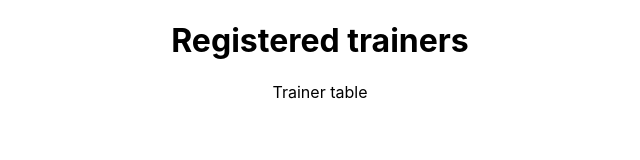
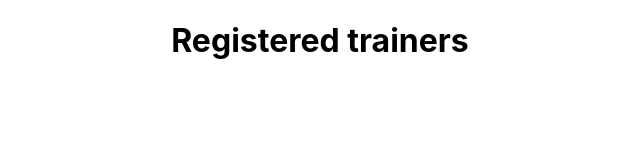
Before and after one commit to Kimono90/pkmn-league-manager, a React (Create React App) app: page / in a window 1280 px wide. Shown: the top 160 px of the page, without its empty margins (320-960 px from the left). Built offline with nearby package versions, Linux system fonts and the light colour scheme.

Commit message:
Fix build

```diff
--- a/src/pages/trainer-overview-page.tsx
+++ b/src/pages/trainer-overview-page.tsx
@@ -1,10 +1,14 @@
-import react, { ReactElement } from 'react';
+import React, { ReactElement, useState } from 'react';
+import { Trainer } from '../models/Trainer';
 
 export function TrainerOverviewPage(): ReactElement {
+  const [trainers, setTrainers] = useState<Trainer[]>([]);
+
+  const trainerElements = trainers.map((t) => <div>{t.name}</div>)
 
   return <div>
     <h1>Registered trainers</h1>
-    <div>Trainer table</div>
+    {trainerElements}
   </div>
 
 }
```
